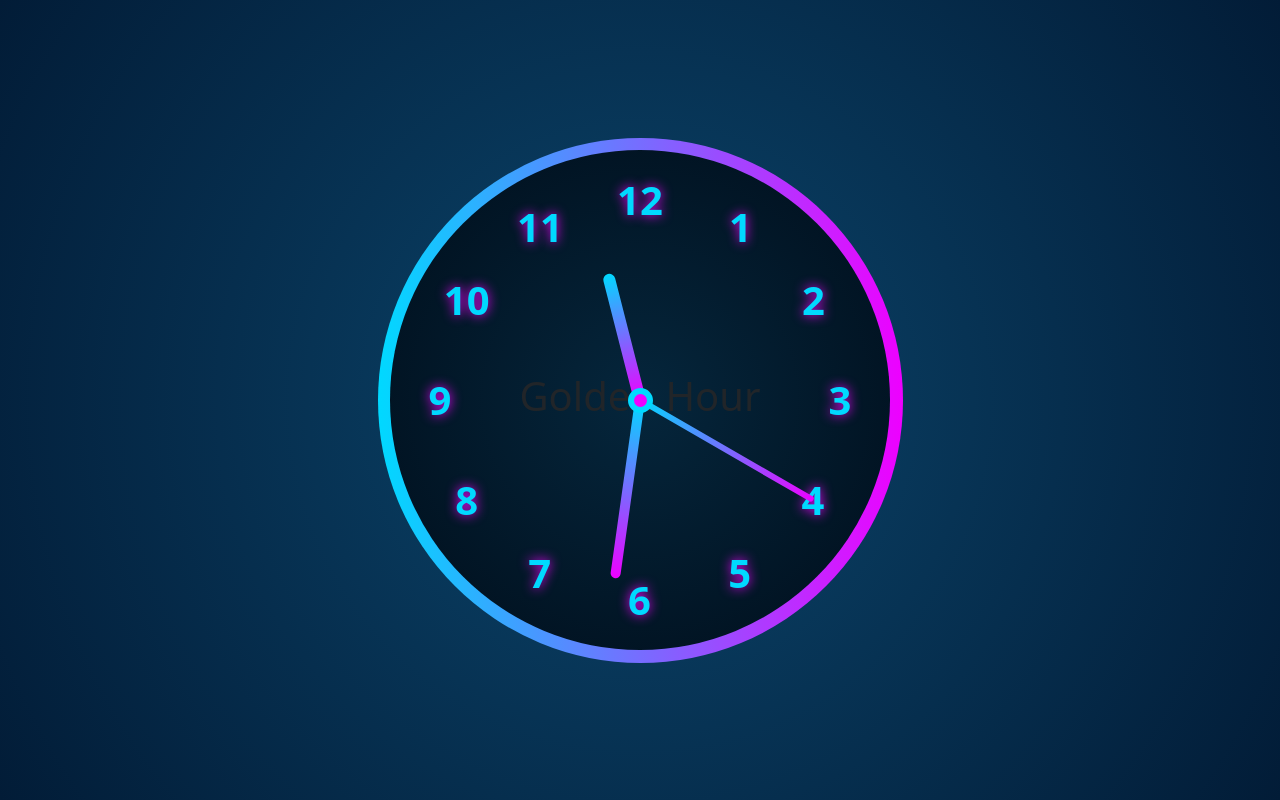
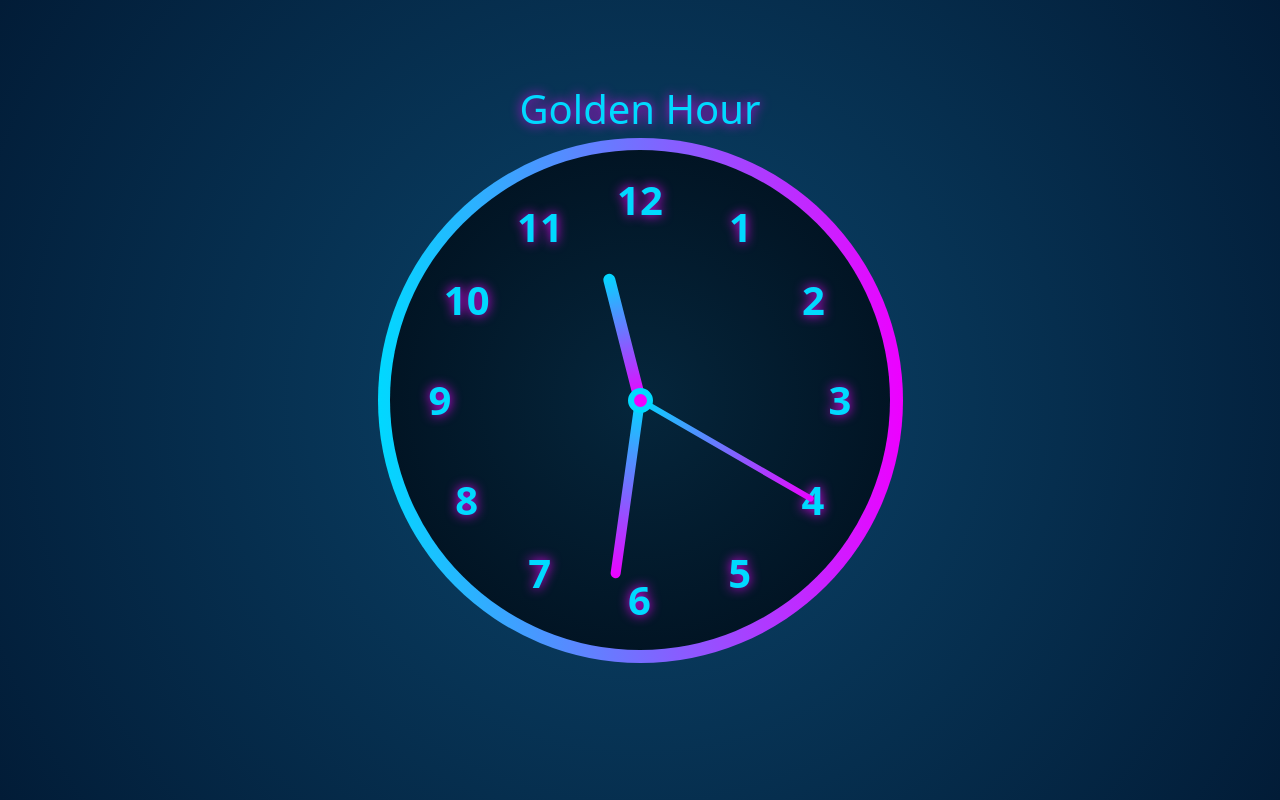
Before and after one commit to MdNabil38/Clock, a plain HTML site: page index.html in a window 1280 px wide. Drawn offline with nearby package versions, Linux system fonts and the light colour scheme.

Commit message:
Update style.css

```diff
--- a/css/style.css
+++ b/css/style.css
@@ -9,6 +9,15 @@ body{
     align-items: center;
     min-height: 100vh;
     background: radial-gradient(circle, #0b456b, #021c37);
+}
+.clock-text{
+    color: #00d9ff;
+    text-shadow: 0 0 12px #ee00ff;
+    text-align: center;
+    position: absolute;
+    top: -65px;
+    font-size: 40px;
+    z-index: 10;
 }
 .clock{
     width: 500px;
```
